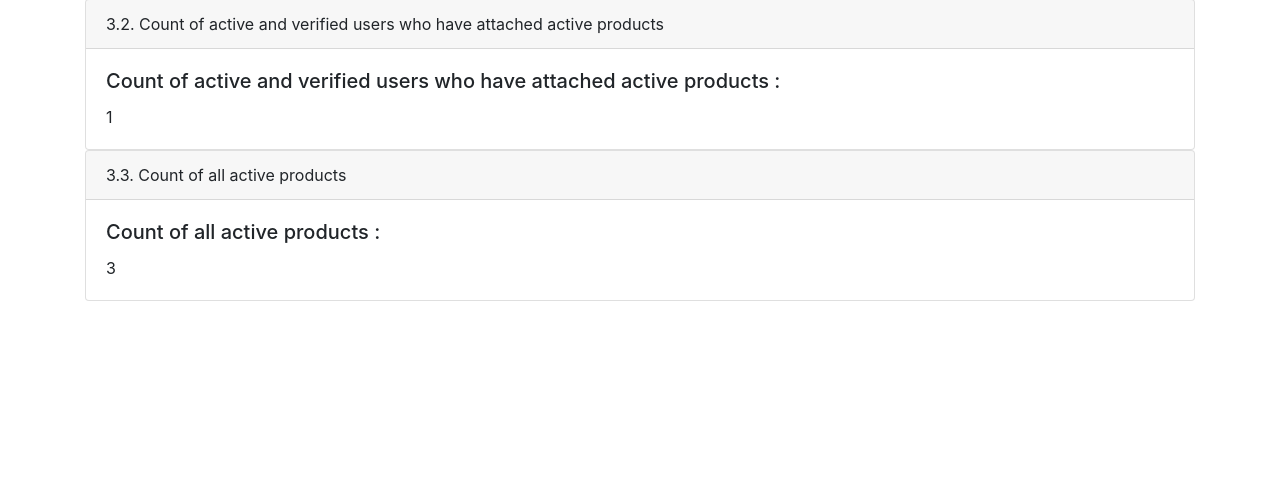
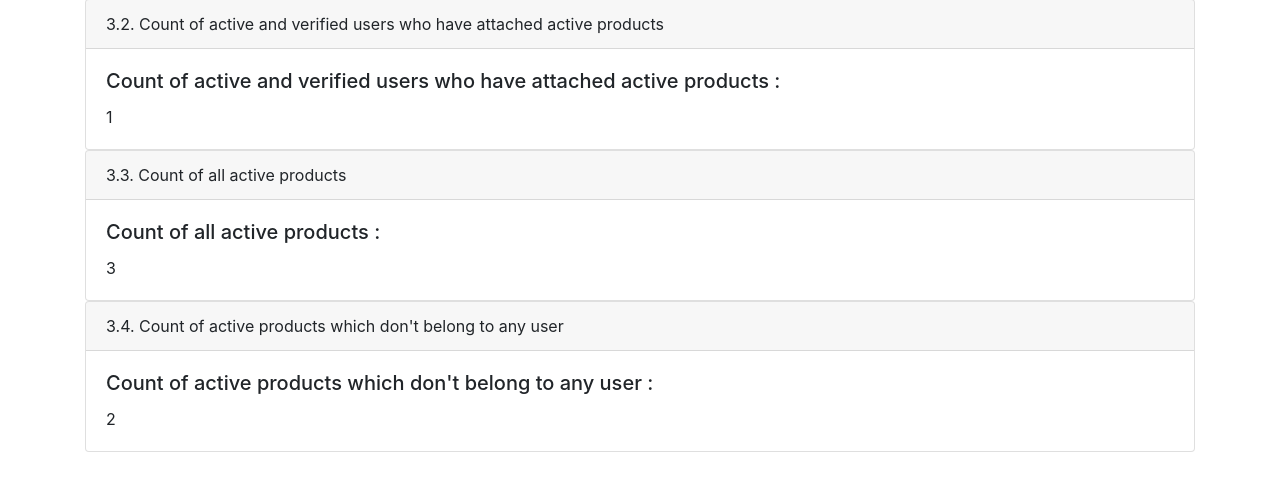
Before and after one commit to lackmulbegithub/lings_wedding, a CodeIgniter app: page /lings_wedding/ in a window 1280 px wide. Shown: the part 152-643 px from the top of the page. Run offline with CodeIgniter, Linux system fonts and the light colour scheme; data comes from the database, SQL or seed files in the repository; tables that the repository leaves empty hold one stand-in row (values such as "Sample post").

Commit message:
3.4. Count of active products which don't belong to any user

```diff
--- a/application/controllers/Welcome.php
+++ b/application/controllers/Welcome.php
@@ -23,6 +23,7 @@ class Welcome extends CI_Controller {
 		$data['countOfActiveUsers'] = $this->getTotalActiveUsrs();
 		$data['countOfActiveUsersOfAttachedActiveProducts'] = $this->getCountOfActiveUsersOfAttachedActiveProducts();
 		$data['activeProductsCount'] = $this->getActiveProductsCount();
+		$data['activeProductsNotBelongsToUser'] = $this->getActiveProductsNotBelongsToUser();
 		$this->load->view('home',$data);
 	}
 
@@ -46,4 +47,11 @@ class Welcome extends CI_Controller {
 		$data = $this->products->getActiveProductsCount();
 		return $data;
 	}
+
+	private function getActiveProductsNotBelongsToUser()
+	{
+		$this->load->model('product_model','products');
+		$data = $this->products->getActiveProductsNotBelongsToUser();
+		return $data;
+	}
 }
--- a/application/models/product_model.php
+++ b/application/models/product_model.php
@@ -15,4 +15,35 @@ class Product_model extends CI_Model{
             return "No data found";
         }
     }
+
+    function getActiveProductsNotBelongsToUser(){
+        $table1 = $this->db->dbprefix('products pr');
+        $table2 = $this->db->dbprefix('user_product up');
+        $this->db->select('distinct(product_id)');
+        $this->db->from($table2);
+        $product_belongs_to = $this->db->get();
+        if($product_belongs_to->num_rows()>0)
+        {
+            foreach($product_belongs_to->result() as $rows)
+            {
+                $product_list[] = $rows->product_id;
+            }
+        }
+        else{
+            return "No data found";
+        }
+        $this->db->select('count(pr.id) as totalProducts');
+        $this->db->from($table1);
+        $this->db->where_not_in('pr.id',$product_list);
+        $this->db->where('pr.is_active',1);
+        $query = $this->db->get();
+        //die(print($query->row()->product_count));
+        if($query->num_rows() > 0)
+        {
+            return $query->row()->totalProducts;
+        }
+        else{
+            return "No data found";
+        }
+    }
 }
--- a/application/views/home.php
+++ b/application/views/home.php
@@ -43,6 +43,16 @@
                         <p class="card-text"><?php echo $activeProductsCount ; ?></p>
                     </div>
                 </div>
+
+                <div class="card">
+                    <div class="card-header">
+                    3.4. Count of active products which don't belong to any user
+                    </div>
+                    <div class="card-body">
+                        <h5 class="card-title">Count of active products which don't belong to any user :</h5>
+                        <p class="card-text"><?php echo $activeProductsNotBelongsToUser ; ?></p>
+                    </div>
+                </div>
             </div>
         </div>
 
```
